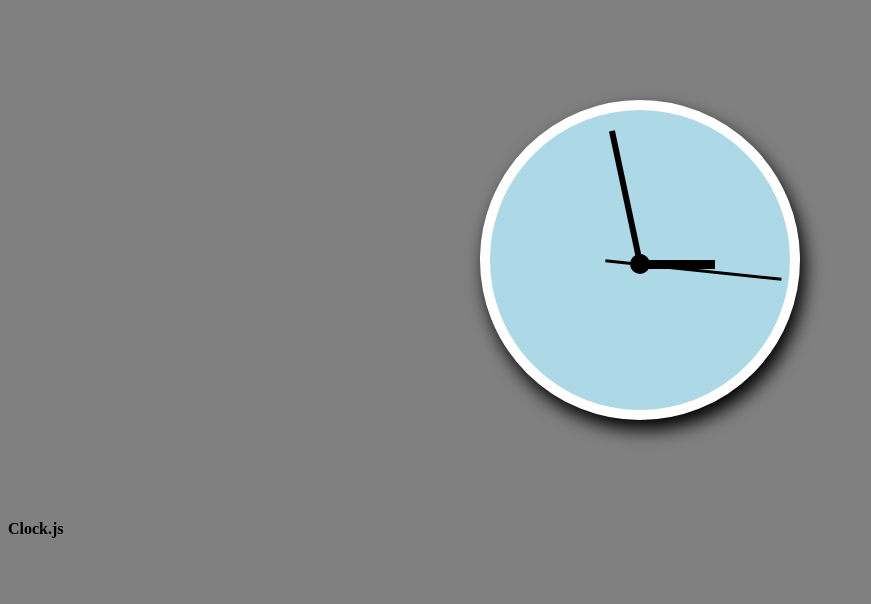
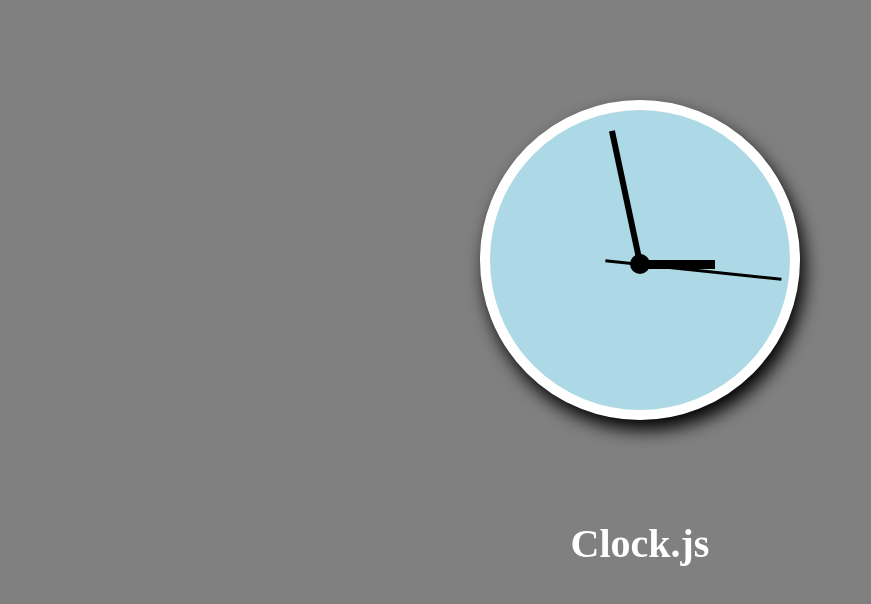
Before and after one commit to rabindratamang/clock.js, a plain HTML site: page index.html in a window 1280 px wide. Shown: the whole page, without its empty margins (0-871 px from the left). Drawn offline with Linux system fonts and the light colour scheme.

Commit message:
Add styles

```diff
--- a/css/main.css
+++ b/css/main.css
@@ -1,5 +1,17 @@
 body{
     background-color: gray;
+}
+
+h4{
+    font-size: 40px;
+}
+
+span{
+    font-size: 20px;
+}
+.footer{
+    text-align: center;
+    color: white;
 }
 
 .clock-face{
```
